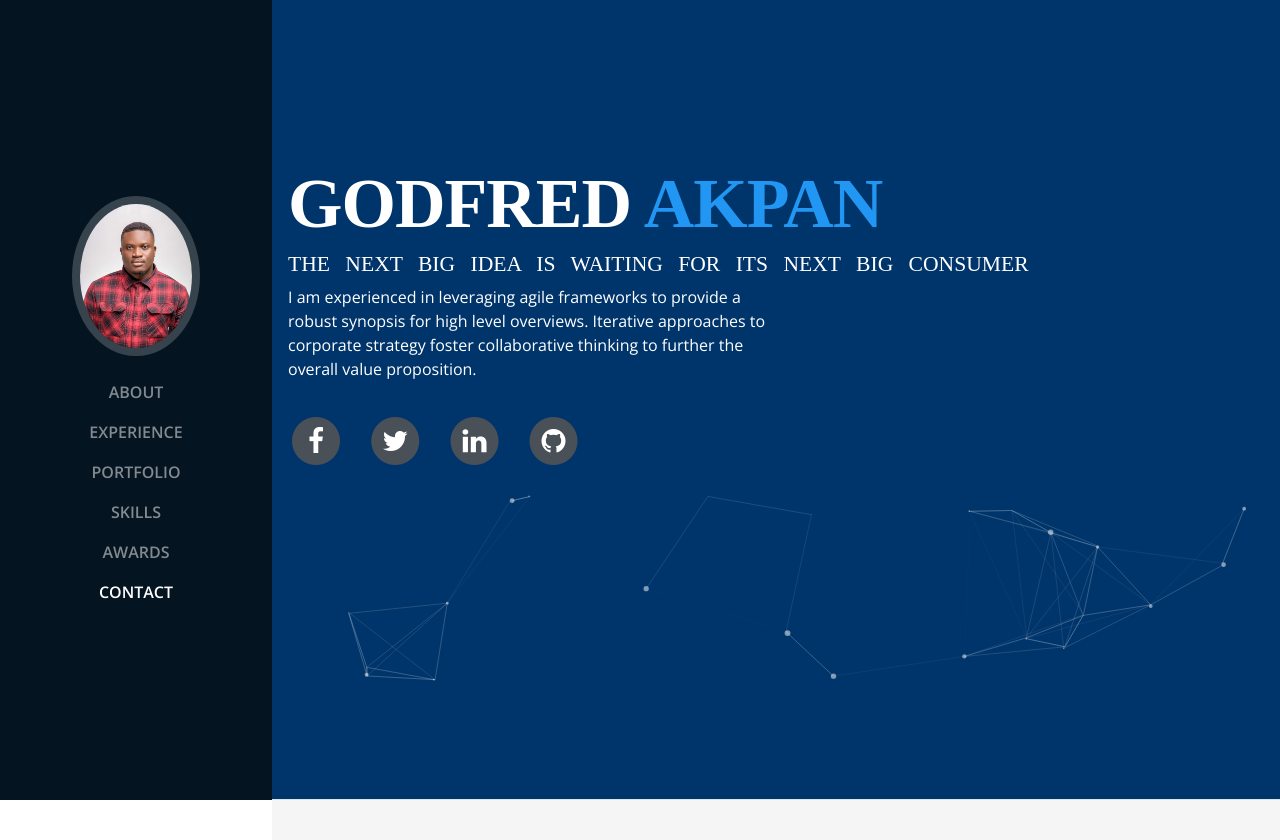
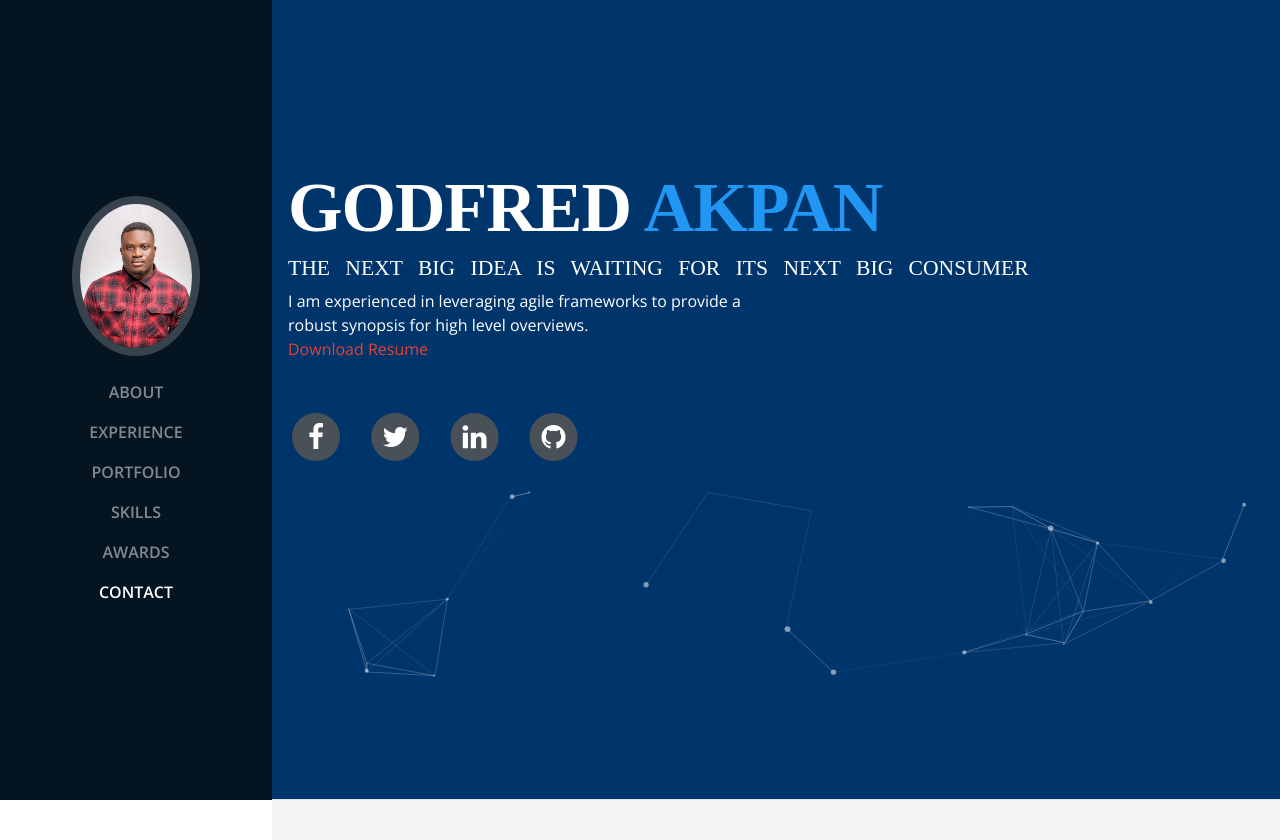
Before and after one commit to godfredakpan/myprofile, a PHP site: page / in a window 1280 px wide. Shown: the top 840 px of the page. Run offline with PHP 8.4, Linux system fonts and the light colour scheme; some libraries are stand-ins or nearby versions; some web fonts are replaced.

Commit message:
Update index.php

```diff
--- a/index.php
+++ b/index.php
@@ -1,3 +1,4 @@
+
 <!DOCTYPE html>
 <html lang="en">
 
@@ -6,8 +7,10 @@
     <meta name="viewport" content="width=device-width, initial-scale=1, shrink-to-fit=no">
     <meta name="description" content="">
     <meta name="author" content="">
+
     <link rel="shortcut icon" href="img/favicon.ico">
     <title>Godfred Akpan</title>
+
     <!-- Global stylesheets -->
     <link href="css/bootstrap/bootstrap.min.css" rel="stylesheet">
     <link href="https://fonts.googleapis.com/css?family=Saira+Extra+Condensed:100,200,300,400,500,600,700,800,900" rel="stylesheet">
@@ -20,6 +23,7 @@
 
     <link rel="stylesheet" href="https://cdnjs.cloudflare.com/ajax/libs/normalize/5.0.0/normalize.min.css">
 </head>
+
 <body id="page-top">
 
     <nav class="navbar navbar-expand-lg navbar-dark bg-primary fixed-top" id="sideNav">
@@ -55,7 +59,9 @@
             </ul>
         </div>
     </nav>
+
     <div class="container-fluid p-0">
+
     <!--====================================================
                         ABOUT  GODFRED AKPAN
     ======================================================-->
@@ -68,7 +74,10 @@
               <div class="subheading mb-5 mb-51" style="margin-bottom: 5px !important;">THE NEXT BIG IDEA IS WAITING FOR ITS NEXT BIG CONSUMER
 
               </div>
-              <p class="mb-5" style="max-width: 500px; margin-bottom: 0px !important;" >I am experienced in leveraging agile frameworks to provide a robust synopsis for high level overviews. Iterative approaches to corporate strategy foster collaborative thinking to further the overall value proposition.</p>
+              <p class="mb-5" style="max-width: 500px; margin-bottom: 0px !important;" >I am experienced in leveraging agile frameworks to provide a robust synopsis for high level overviews. <a href="https://docs.google.com/document/d/1L5VdUVR1zbvH0cCIUB1bubK4tNVO0NXOv886jVRqO6w/edit?usp=sharing" target="_blank">
+
+                <p class="text-primary">Download Resume </p></p>
+
               <ul class="list-inline list-social-icons mb-0" >
                   <li class="list-inline-item">
                       <a href="https://web.facebook.com/godfred.akpan.14" target="_blank">
@@ -102,10 +111,16 @@
                   </span>
                 </a>
                   </li>
+
+                  <li>
+
+                </a>
+                  </li>
               </ul>
           </div>
         </div>
       </section>
+
     <!--====================================================
              GODFRED AKPAN'S  EXPERIENCE
     ======================================================-->
@@ -159,6 +174,8 @@
                       <p>Developer at PureWeb</p>
                       <img src="http://www.purewebng.com/images/pureweb-technologies.png" width="100%">
                   </div>
+
+
                   <div class="resume-date text-md-right">
                       <!-- <span class="text-primary">December 2018 - March 2019</span> -->
                   </div>
@@ -188,6 +205,7 @@
                   </div>
                 </div>
               </div>
+
                <div class="resume-item col-md-6 col-sm-12">
                 <div class="card mx-0 p-4 mb-5" style="border-color: #2196f3; box-shadow: 2px 2px 2px rgba(0, 0, 0, 0.21);">
                   <div class="resume-content mr-auto">
@@ -239,6 +257,7 @@
               </div>
           </div>
       </section>
+
     <!--====================================================
                   GODFRED AKPAN'S PORTFOLIO
     ======================================================-->
@@ -350,6 +369,7 @@
               </div>
           </div>
       </section>
+
     <!--====================================================
                         SKILLS
     ======================================================-->
@@ -416,6 +436,7 @@
                       <p>JQuery</p>
                   </div>
               </div>
+
               <div class="col-md-3 col-sm-6">
                   <div class="skill-item">
                       <img src="http://php.net/images/logos/new-php-logo.svg" width="65%">
@@ -426,6 +447,7 @@
           </div>
          </div>
       </section>
+
     <!--====================================================
                            AWARDS
     ======================================================-->
@@ -435,7 +457,6 @@
                 <h2 class="  text-center">Awards</h2>
                 <div class="mb-5 heading-border"></div>
               </div>
-
 
               <div class="main-award" id="award-box">
                   <div class="award">
@@ -468,9 +489,11 @@
                           </p>
                       </div>
                   </div>
+
               </div>
           </div>
       </section>
+
     <!--====================================================
                           CONTACT
     ======================================================-->
@@ -523,6 +546,7 @@
             </div>
           </div>
       </section>
+
       <section class=" d-flex flex-column" id="maps">
         <div id="map">
           <div class="map-responsive">
@@ -530,7 +554,10 @@
           </div>
         </div>
       </section>
+
+
     </div>
+
 <!--====================================================
                     PORTFOLIO MODALS
 ======================================================-->
@@ -1043,6 +1070,8 @@
             </div>
         </div>
     </div>
+
+
     <!-- Global javascript -->
     <script src="js/jquery/jquery.min.js"></script>
     <script src='js/part.js'></script>
@@ -1054,6 +1083,7 @@
     <script src="js/custom.js"></script>
     <script>
         $(document).ready(function(){
+
         $(".filter-b").click(function(){
             var value = $(this).attr('data-filter');
             if(value == "all")
@@ -1072,13 +1102,16 @@
         }
         $(this).addClass("active");
         });
+
         // SKILLS
         $(function () {
             $('.counter').counterUp({
                 delay: 10,
                 time: 2000
             });
+
         });
     </script>
 </body>
+
 </html>
```
